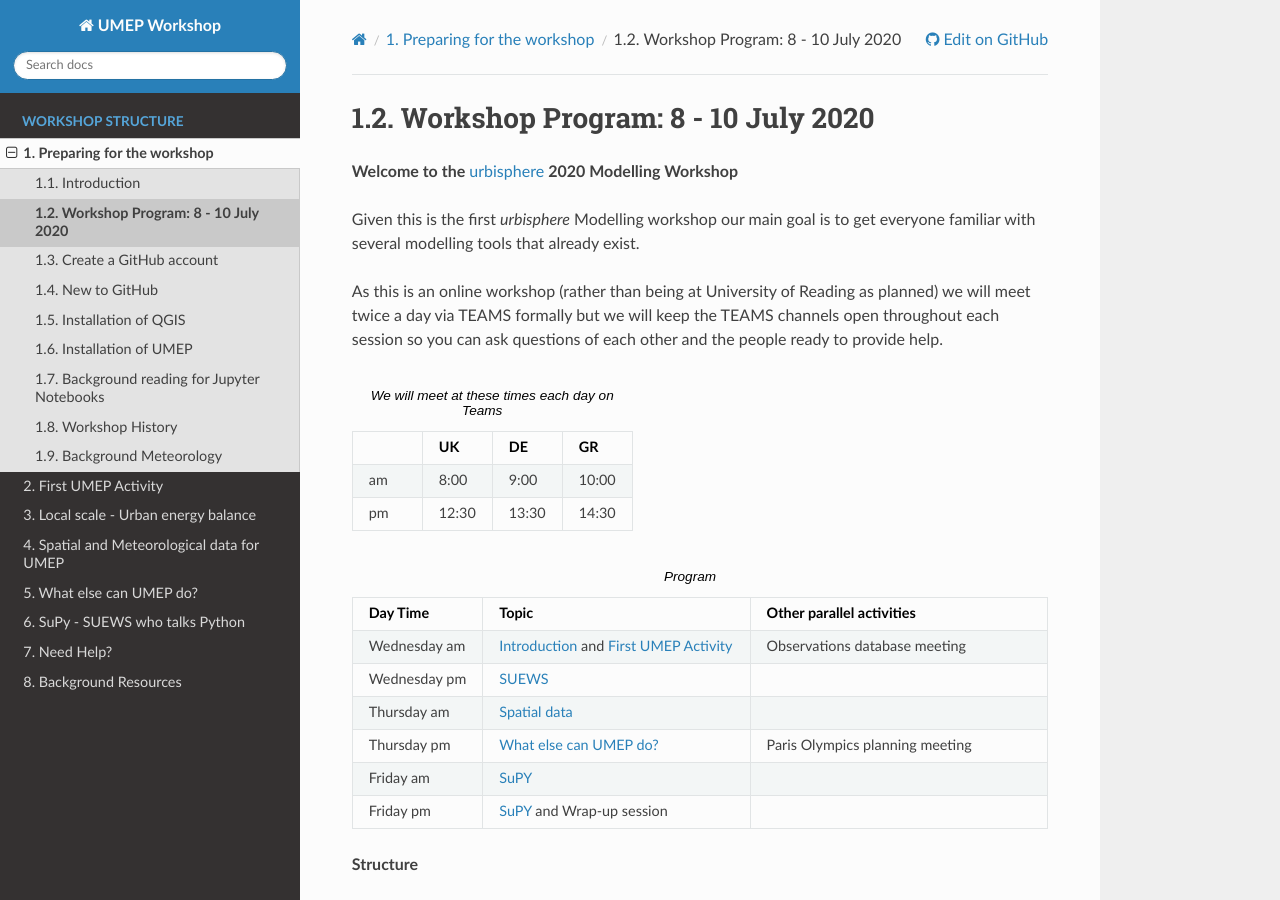
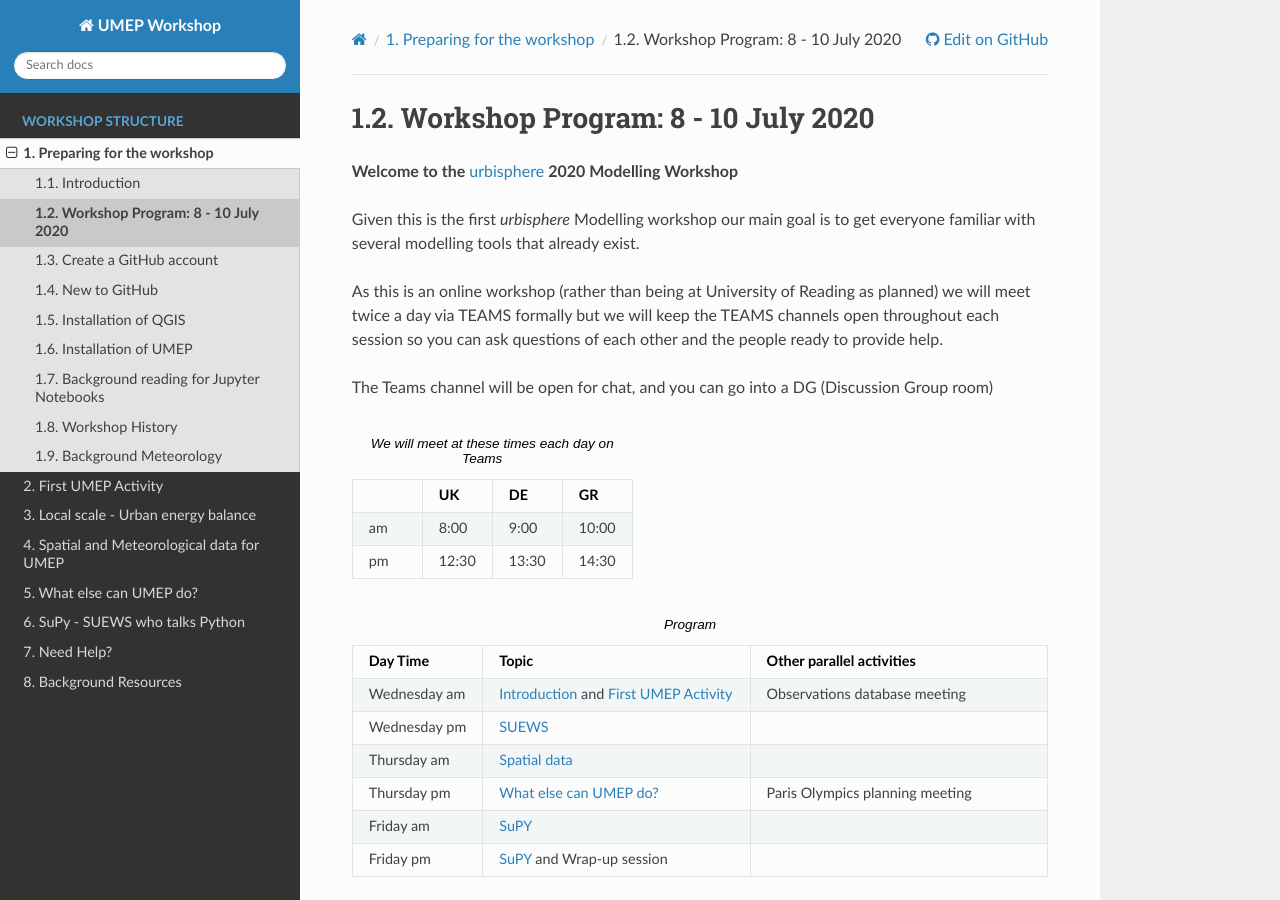
Before and after one commit to Urban-Meteorology-Reading/UMEP-Workshop, a Sphinx documentation site: the page built from source/Prepare/Prog1.rst, in a window 1280 px wide and 900 px high. Built offline with Sphinx 7.4.7 and the Read the Docs theme 2.0.0, drawn with Linux system fonts in a browser that asks for light colours.

Commit message:
Update Prog1.rst

```diff
--- a/source/Prepare/Prog1.rst
+++ b/source/Prepare/Prog1.rst
@@ -8,6 +8,8 @@ Workshop Program: 8 - 10 July 2020
 Given this is the first *urbisphere* Modelling workshop our main goal is to get everyone familiar with several modelling tools that already exist.
 
 As this is an online workshop (rather than being at University of Reading as planned) we will meet twice a day via TEAMS formally but we will keep the TEAMS channels open throughout each session so you can ask questions of each other and the people ready to provide help.
+
+The Teams channel will be open for chat, and you can go into a DG (Discussion Group room)
 
 .. list-table:: We will meet at these times each day on Teams
    :header-rows: 1
```
